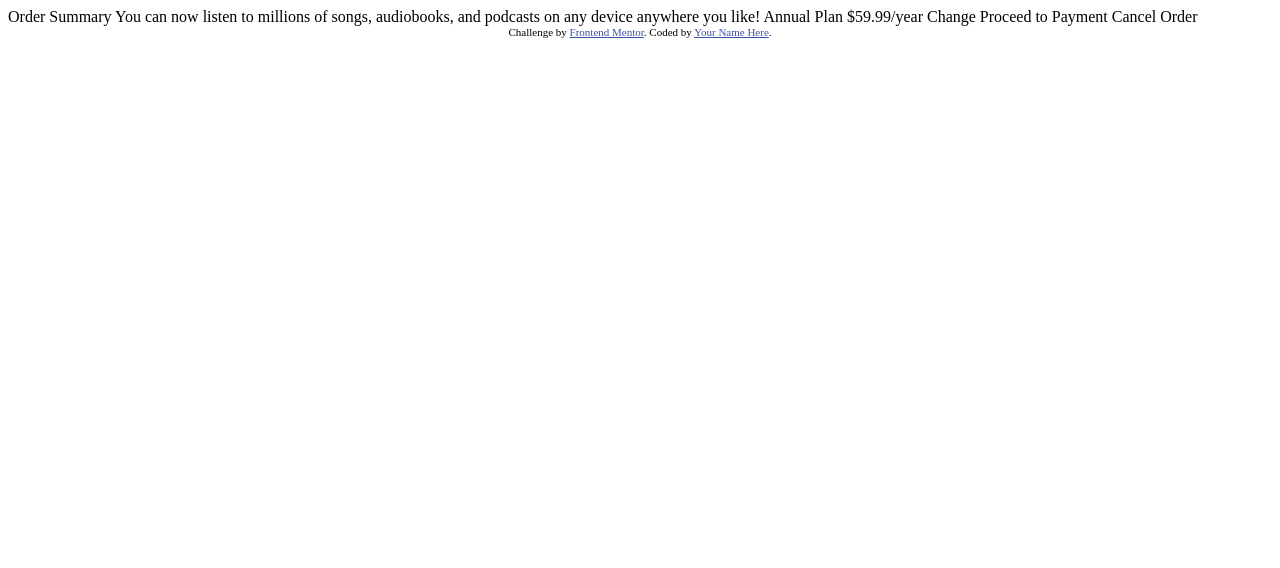
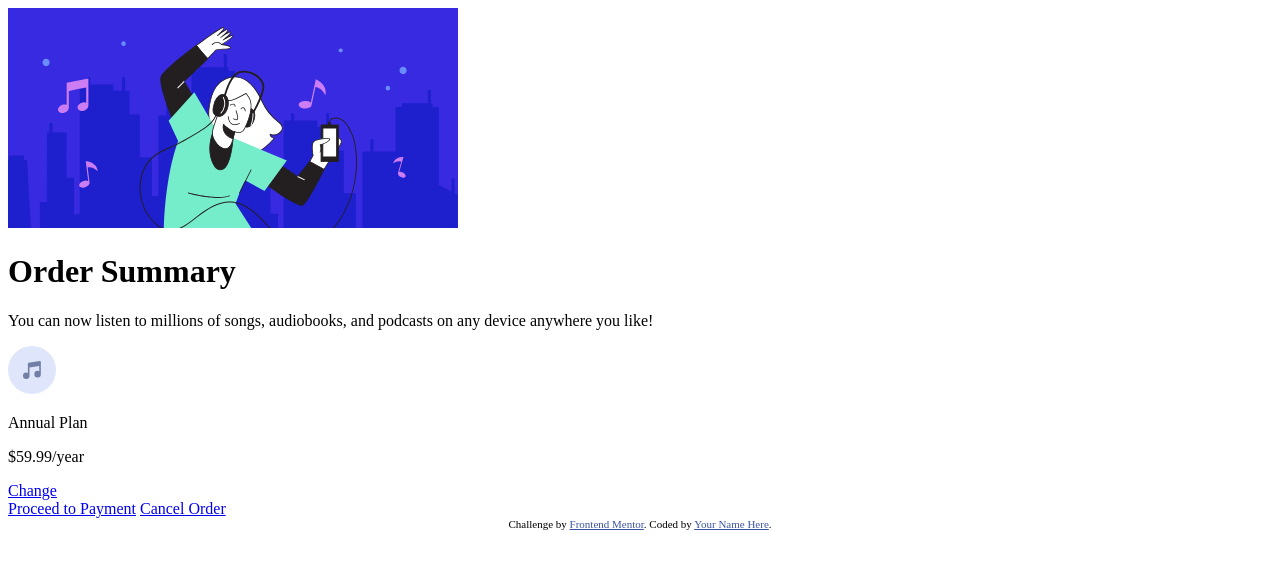
Before and after one commit to ewhite1999/order-summary-component-main, a plain HTML site: page index.html in a window 1280 px wide. Drawn offline with Linux system fonts and the light colour scheme.

Commit message:
unstyled html

```diff
--- a/index.html
+++ b/index.html
@@ -1,37 +1,60 @@
 <!DOCTYPE html>
 <html lang="en">
   <head>
-  <meta charset="UTF-8">
-  <meta name="viewport" content="width=device-width, initial-scale=1.0"> <!-- displays site properly based on user's device -->
+    <meta charset="UTF-8" />
+    <meta name="viewport" content="width=device-width, initial-scale=1.0" />
+    <!-- displays site properly based on user's device -->
 
-  <link rel="icon" type="image/png" sizes="32x32" href="./images/favicon-32x32.png">
+    <link
+      rel="icon"
+      type="image/png"
+      sizes="32x32"
+      href="./images/favicon-32x32.png"
+    />
 
     <title>Frontend Mentor | Order summary card</title>
 
     <!-- Feel free to remove these styles or customise in your own stylesheet 👍 -->
     <style>
-    .attribution { font-size: 11px; text-align: center; }
-    .attribution a { color: hsl(228, 45%, 44%); }
+      .attribution {
+        font-size: 11px;
+        text-align: center;
+      }
+      .attribution a {
+        color: hsl(228, 45%, 44%);
+      }
     </style>
   </head>
   <body>
-
-  Order Summary
-
+    <div class="card">
+      <div class="head_photo">
+        <img
+          src="./images/illustration-hero.svg"
+          alt="girl dancing to music through headphones"
+        />
+      </div>
+      <h1 class="title dark">Order Summary</h1>
+      <p class="body thin">
         You can now listen to millions of songs, audiobooks, and podcasts on any
         device anywhere you like!
-
-  Annual Plan
-  $59.99/year
-
-  Change
-
-  Proceed to Payment
-  Cancel Order
+      </p>
+      <div class="plan_container">
+        <img src="./images/icon-music.svg" alt="music note" />
+        <div class="plan_details">
+          <p class="dark">Annual Plan</p>
+          <p class="thin" id="price">$59.99/year</p>
+        </div>
+        <a href="#" id="change_plan">Change</a>
+      </div>
+      <a href="#" id="proceed">Proceed to Payment</a>
+      <a href="#" id="cancel">Cancel Order</a>
+    </div>
 
     <div class="attribution">
-    Challenge by <a href="https://www.frontendmentor.io?ref=challenge" target="_blank">Frontend Mentor</a>.
-    Coded by <a href="#">Your Name Here</a>.
+      Challenge by
+      <a href="https://www.frontendmentor.io?ref=challenge" target="_blank"
+        >Frontend Mentor</a
+      >. Coded by <a href="#">Your Name Here</a>.
     </div>
   </body>
 </html>
```
Lines whose indentation alone changed are shown as unchanged.
